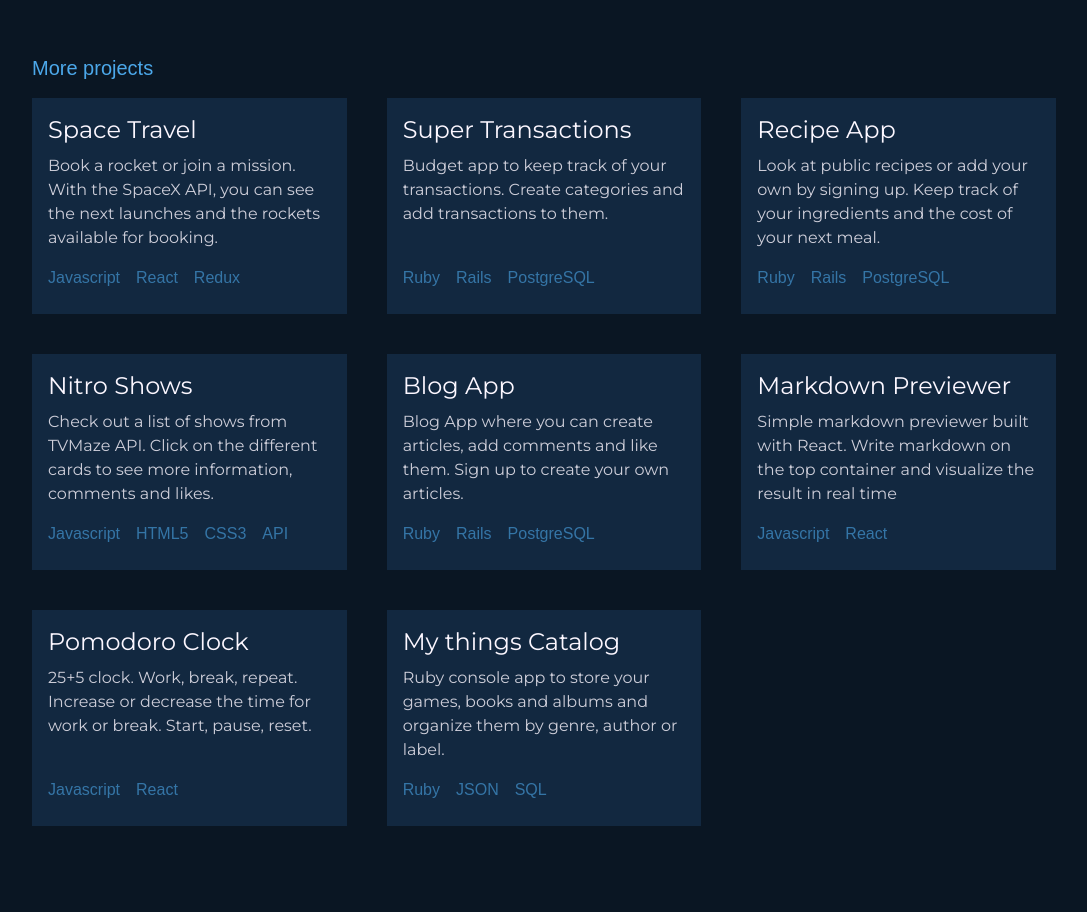
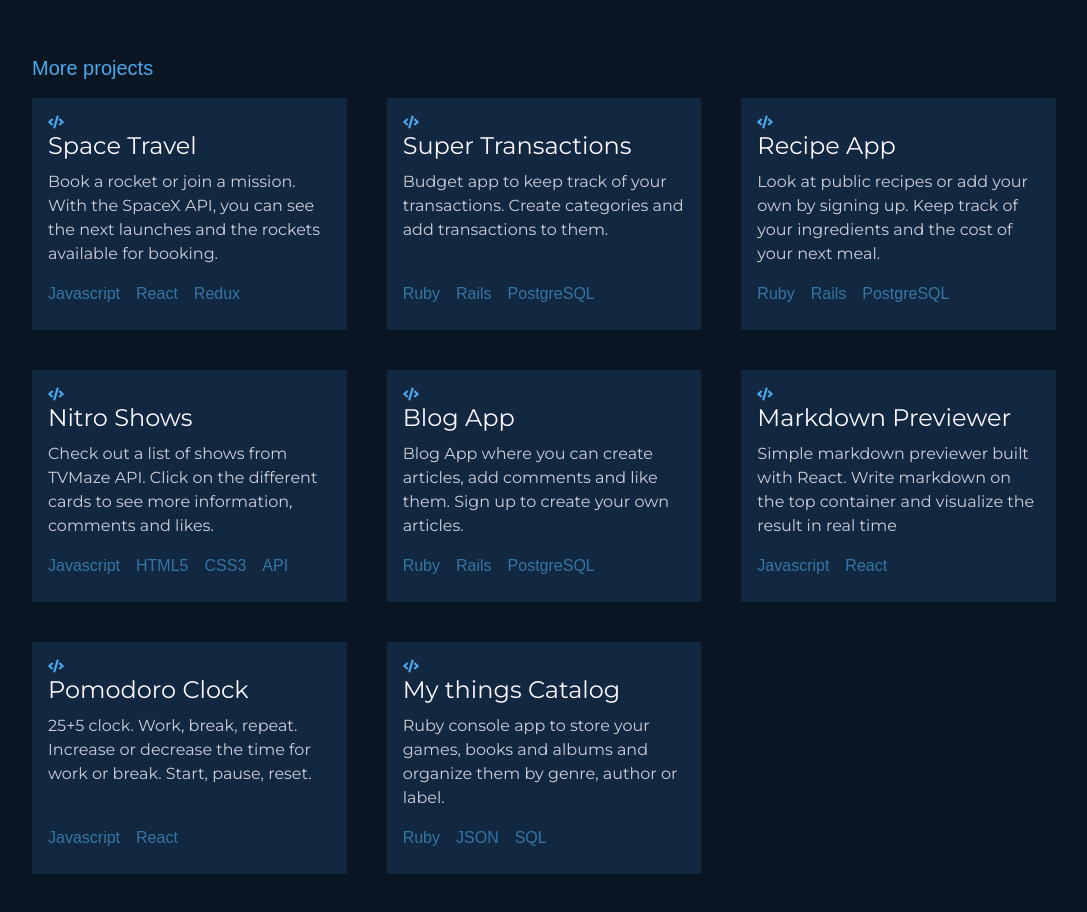
Before and after one commit to tomasesquivelgc/Portfolio, a React (Vite) app: page / in a window 1280 px wide. Shown: the part 2034-2946 px from the top of the page, without its empty margins (96-1183 px from the left). Built offline with nearby package versions, Linux system fonts and the light colour scheme; a web font is replaced by a local one.

Commit message:
install icon library

```diff
--- a/package.json
+++ b/package.json
@@ -15,6 +15,7 @@
     "prop-types": "^15.8.1",
     "react": "^18.2.0",
     "react-dom": "^18.2.0",
+    "react-icons": "^5.0.1",
     "react-tilt": "^1.0.2",
     "vite": "^5.1.6"
   },
--- a/src/components/Projects/OtherProject.jsx
+++ b/src/components/Projects/OtherProject.jsx
@@ -1,5 +1,6 @@
 import PropTypes from 'prop-types';
 import { motion } from 'framer-motion';
+import { FaCode } from "react-icons/fa";
 
 const OtherProject = ({ project }) => {
   const handleClick = () => {
@@ -17,6 +18,7 @@ const OtherProject = ({ project }) => {
       className="w-full hover:cursor-pointer light-title text-left bg-prussiaBlue justify-self-center p-4 h-full flex flex-col justify-between"
     >
       <div>
+        <FaCode className="text-argBlue" />
         <h4 className="text-2xl">
           {project.title}
         </h4>
```
Also changed, not shown: 1 other file (tests, documents, lock files or other folders).
